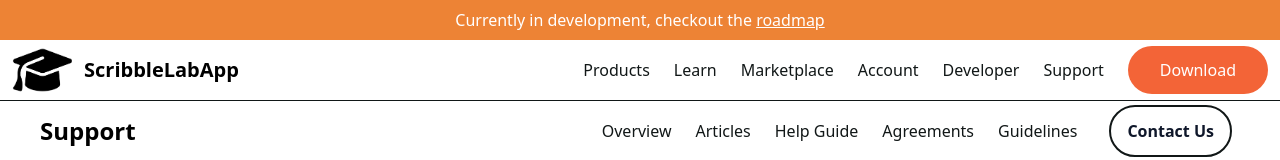
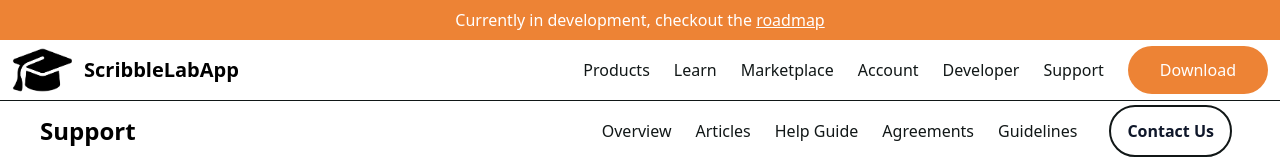
Before and after one commit to zablon-oigo/website, a React (Vite) app: page / in a window 1280 px wide. Shown: the top 160 px of the page. Built offline with nearby package versions, Linux system fonts and the light colour scheme.

Commit message:
Replaced secondary color with a new one

```diff
--- a/tailwind.config.js
+++ b/tailwind.config.js
@@ -8,7 +8,7 @@ export default {
     extend: {
       colors:{
         primary:"#ebc7bc",
-        secondary:"#f36437",
+        secondary:"#ED8335",
         light:"#f2f1ef",
         gray:"#74768f"
       }
```
